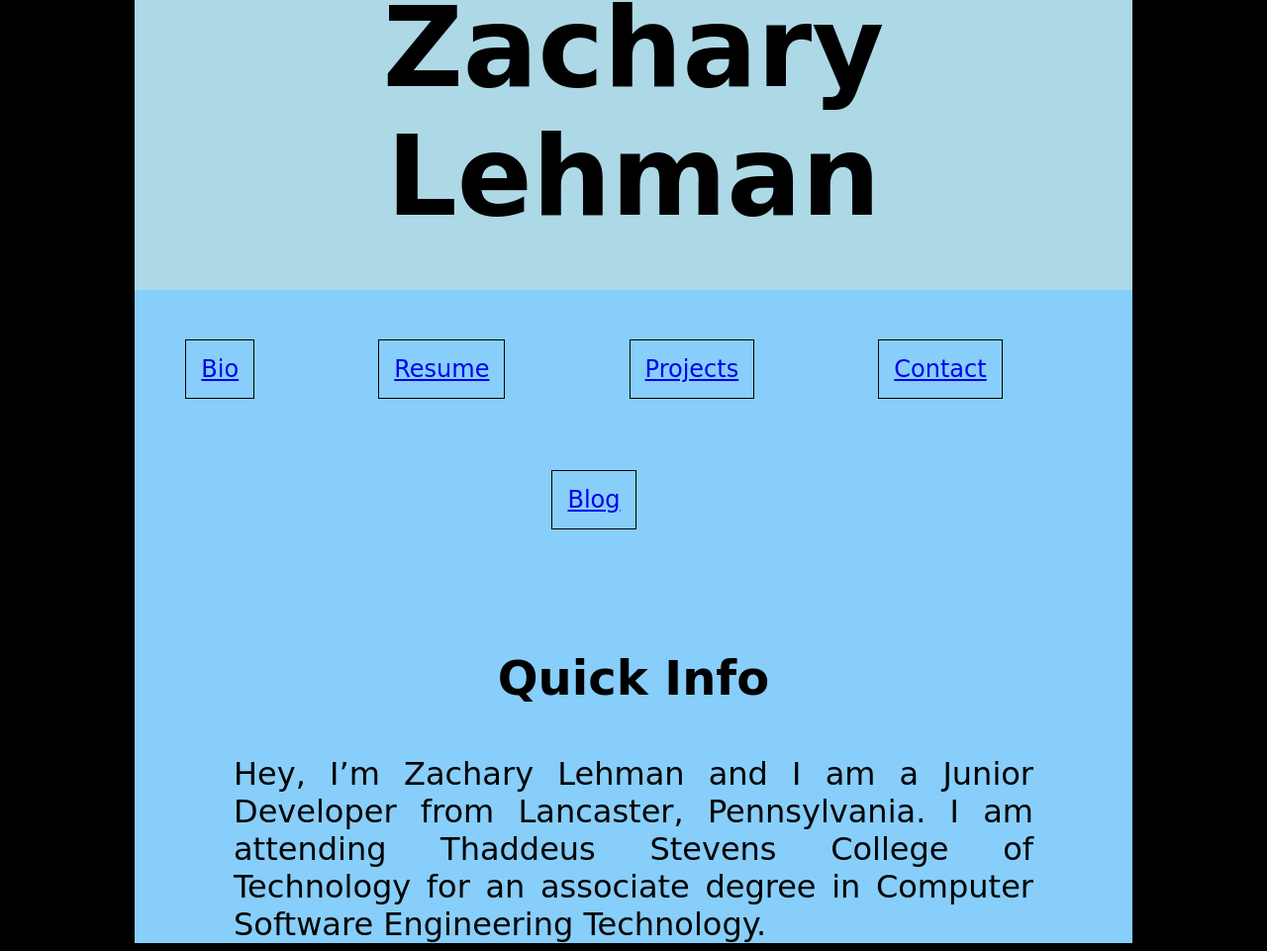
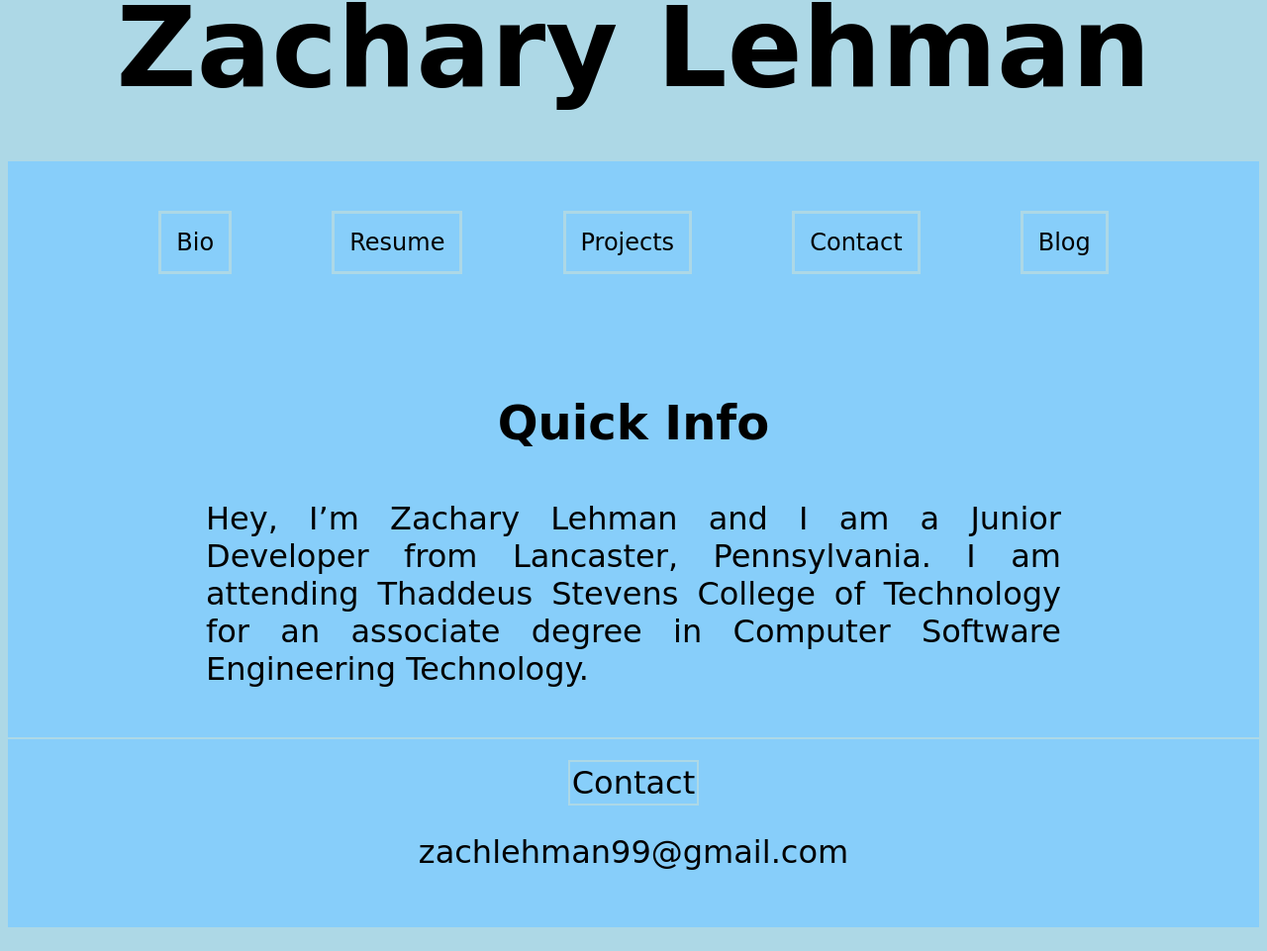
Before and after one commit to zachlehman99/zachlehman99.github.io, a plain HTML site: page index.html in a window 1280 px wide. Shown: the part 275-1236 px from the top of the page at 99% size. Drawn offline with Linux system fonts and the light colour scheme; a web font is replaced by a local one.

Commit message:
Finished Footer on Index

```diff
--- a/index.html
+++ b/index.html
@@ -12,13 +12,13 @@
     <h1> Zachary Lehman </h1>
 
     <nav >
-      <ul>
-        <li class="top"> <a href="pages/bio.html">Bio</a> </li>
-        <li class="top"> <a href="pages/resume.html">Resume</a> </li>
-        <li class="top"> <a href="pages/projects.html">Projects</a> </li>
-        <li class="top"> <a href="pages/contact.html">Contact</a> </li>
-        <li class="top"> <a href="pages/blog.html">Blog</a> </li>
-      </ul>
+
+        <a class="top" href="pages/bio.html"> Bio </a>
+        <a class="top" href="pages/resume.html">Resume</a>
+        <a class="top" href="pages/projects.html">Projects</a>
+        <a class="top" href="pages/contact.html">Contact</a>
+        <a class="top" href="pages/blog.html">Blog</a>
+
     </nav>
 
     <h2> Quick Info </h2>
@@ -27,5 +27,9 @@
       Hey, I’m Zachary Lehman and I am a Junior Developer from Lancaster, Pennsylvania. I am attending Thaddeus Stevens College of Technology for an associate degree in Computer Software Engineering Technology.
     </p>
 
+    <footer>
+        <a href="pages/contact.html"> Contact </a>
+        <p> zachlehman99@gmail.com </p>
+    </footer>
   </body>
 </html>
--- a/styles.css
+++ b/styles.css
@@ -1,11 +1,9 @@
 html {
   font-family: 'Neucha', cursive;
-  margin-left: 10%;
-  margin-right: 10%;
 }
 
 body {
-  background-color: black;
+  background-color: lightblue;
 }
 
 h1 {
@@ -25,16 +23,20 @@ h1 {
   list-style: none;
   display: inline-block;
   padding: 15px;
-  border: solid 1px black;
-  margin-right: 5em;
+  border: solid 3px lightblue;
+  margin-right: 2em;
+  margin-left: 2em;
   margin-bottom: 3em;
   font-size: 1.5em;
+  text-decoration: none;
+  color: black;
 }
 
 nav {
   text-align: center;
   background-color: lightskyblue;
   padding-top: 50px;
+  text-decoration: none;
 }
 
 h2 {
@@ -47,21 +49,34 @@ h2 {
   margin-bottom: 0;
 }
 
-ul {
-  margin-top: 0;
-  margin-bottom: 0;
-}
-
 .homep {
   margin-top: 0;
   margin-bottom: 0;
   background-color: lightskyblue;
   font-size: 2em;
-  padding-left: 100px;
-  padding-right: 100px;
+  padding-left: 200px;
+  padding-right: 200px;
+  padding-bottom: 50px;
   text-align: justify;
 }
 
 footer {
   background-color: lightskyblue;
+  padding-top: 25px;
+  padding-bottom: 25px;
+  font-size: 2em;
+  border-top: 2px solid lightblue;
+  text-align: center;
 }
+
+footer a  {
+  text-decoration: none;
+  color: black;
+  border: lightblue solid 2px;
+  padding: 2px;
+}
+
+a:hover, nav a:hover, .top:hover {
+  color: blue;
+  background: lightblue;
+}
```
